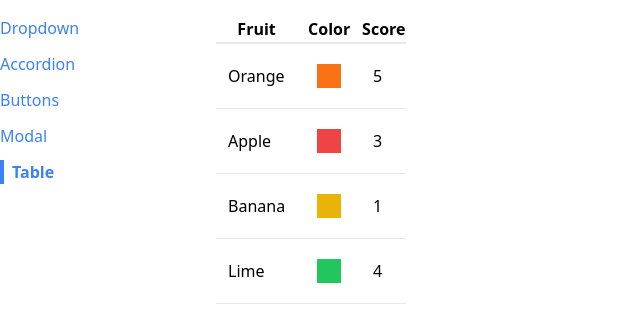
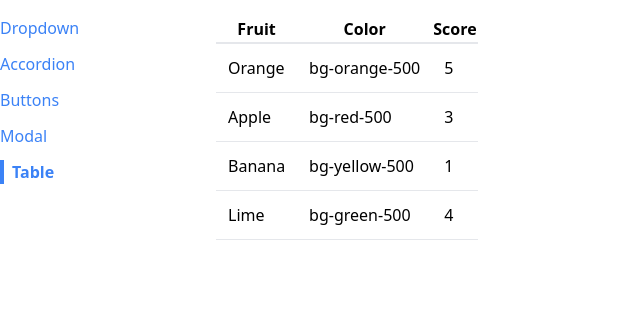
Before and after one commit to Atman-Shah/Modern-React-with-Redux, a React (Create React App) app in the folder 6. comps/: page /table in a window 1280 px wide. Shown: the top 322 px of the page, without its empty margins (0-640 px from the left). Built offline with nearby package versions, Linux system fonts and the light colour scheme.

Commit message:
252th VIdeo - Fixed Cell Values

```diff
--- a/6. comps/src/components/Table.js
+++ b/6. comps/src/components/Table.js
@@ -6,11 +6,11 @@
     const renderedRows = data.map((fruit) => {
         return (
             <tr className="border-b" key={fruit.name}>
-                <td className="p-3">{fruit.name}</td>
+                <td className="p-3">{config[0].render(fruit)}</td>
                 <td className="p-3">
-                    <div className={`p-3 m-2 ${fruit.color}`}></div>
+                {config[1].render(fruit)}
                 </td>
-                <td className="p-3">{fruit.score}</td>
+                <td className="p-3">{config[2].render(fruit)}</td>
             </tr>
         );
     });
--- a/6. comps/src/pages/TablePage.js
+++ b/6. comps/src/pages/TablePage.js
@@ -9,7 +9,9 @@
     ];
 
     const config = [
-        { lable: "Fruit" }, { lable: "Color" }, { lable: "Score" }
+        { lable: "Fruit", render: (fruit) => fruit.name, },
+        { lable: "Color", render: (fruit) => fruit.color, },
+        { lable: "Score", render: (fruit) => fruit.score, }
     ];
 
     return (
```
